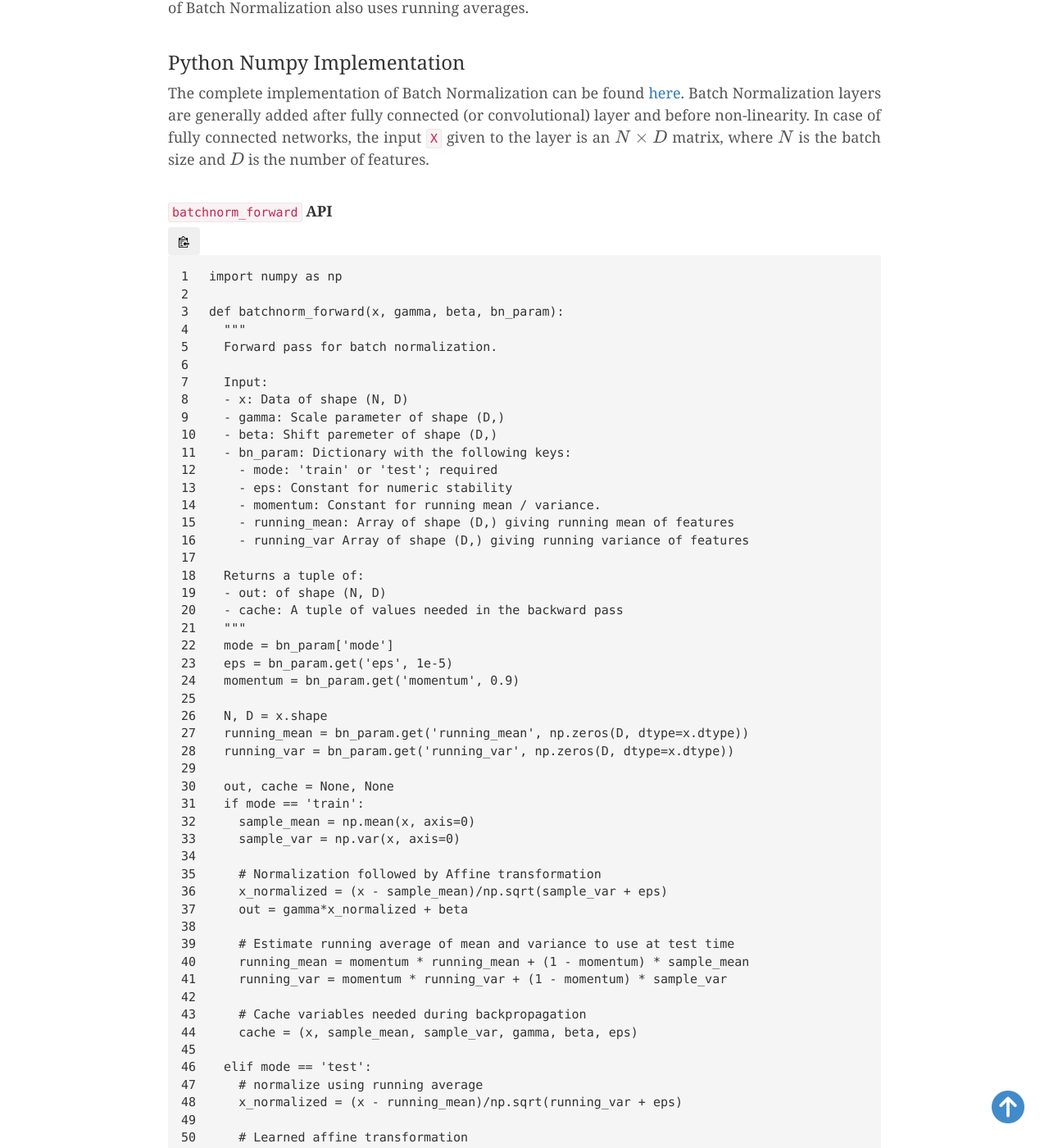
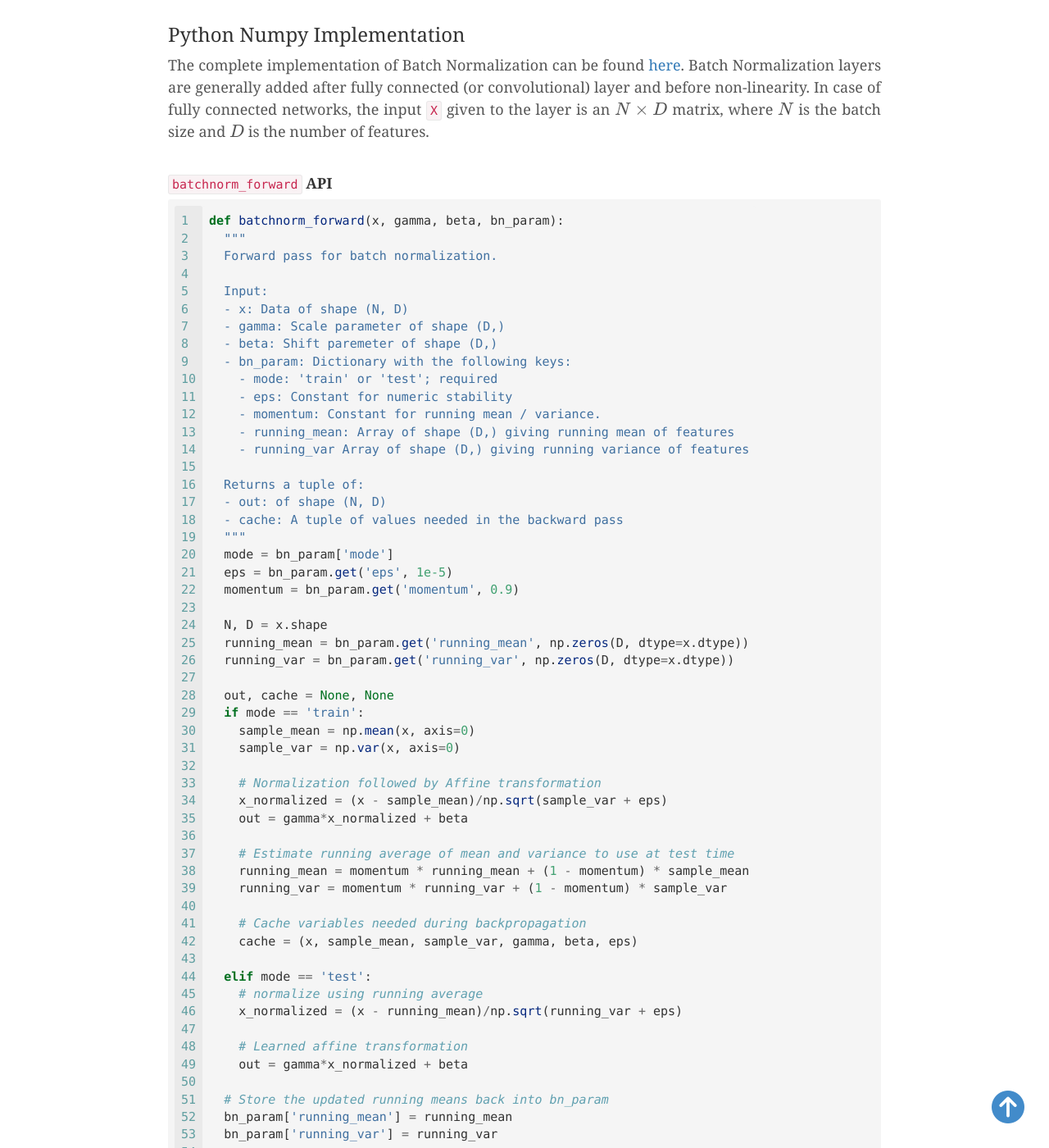
Before and after one commit to zaffnet/zaffnet.github.io, a Jekyll site: the page built from _posts/2017-01-17-batch-norm.md, in a window 1280 px wide and 1400 px high, scrolled down 8241 px. Shown: the whole window at 82% size. Built offline with Jekyll 4.4.1, drawn with Linux system fonts in a browser that asks for light colours; nearby versions of some CDN libraries; formulas are drawn with MathJax 3; comment, search, counter and statistics services are not loaded; some of the changed text lies outside the part shown.

Commit message:
formatted lineno

```diff
--- a/_config.yml
+++ b/_config.yml
@@ -6,12 +6,10 @@
 url: "https://zaffnet.github.io"
 twitter_username: zaffnet
 github_username:  zaffnet
-markdown: kramdown
-theme: minima
 gems:
   - jekyll-feed
   - jekyll-gist
+  - execjs
 exclude:
   - Gemfile
   - Gemfile.lock
-highlighter: pygments
--- a/_includes/footer.html
+++ b/_includes/footer.html
@@ -80,8 +80,6 @@
 	jQuery('html, body').animate({scrollTop: 0}, duration);
 	return false;})});
 
-
-	$(".highlight").prepend("<button class='btn' data-clipboard-snippet><img class='clippy' width='13' src='assets/clippy.svg' alt='Copy to clipboard'></button>");
 </script>
 
 </body>
--- a/_posts/2017-01-17-batch-norm.md
+++ b/_posts/2017-01-17-batch-norm.md
@@ -233,9 +233,7 @@
 <a name='fpropapi'></a>
 
 #### `batchnorm_forward` **API**
-{% highlight numpy linenos %}
-import numpy as np
-
+{% highlight python linenos %}
 def batchnorm_forward(x, gamma, beta, bn_param):
   """
   Forward pass for batch normalization.
--- a/assets/css/main.css
+++ b/assets/css/main.css
@@ -106,7 +106,10 @@
 .linenodiv pre code { white-space: pre; }
 .code .highlight pre { margin: 6px 0px; border-radius: 0; border: none; word-wrap: normal; }
 .highlighttable { width: 100%; background-color: #F5F5F5;  table-layout: fixed; }
-.linenos { width: 40px; }
+.lineno {
+    color: cadetblue;
+    background-color: rgba(220, 220, 220, 0.45);
+}
 .highlight pre code { display: block; white-space: pre; overflow-x: auto; word-wrap: normal; }
 .highlighter-rouge pre code { display: block; white-space: pre; overflow-x: auto; word-wrap: normal; }
 
```
Also changed, not shown: Gemfile (+3 -20 lines), Gemfile.lock.
